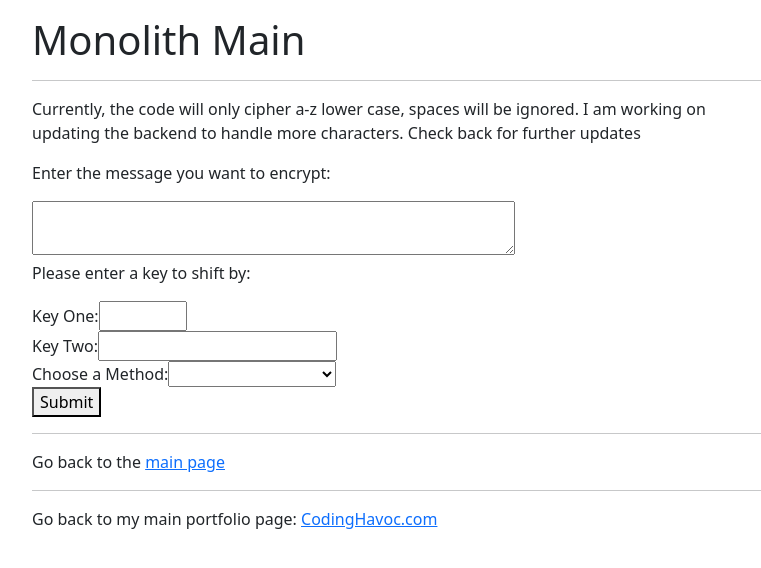
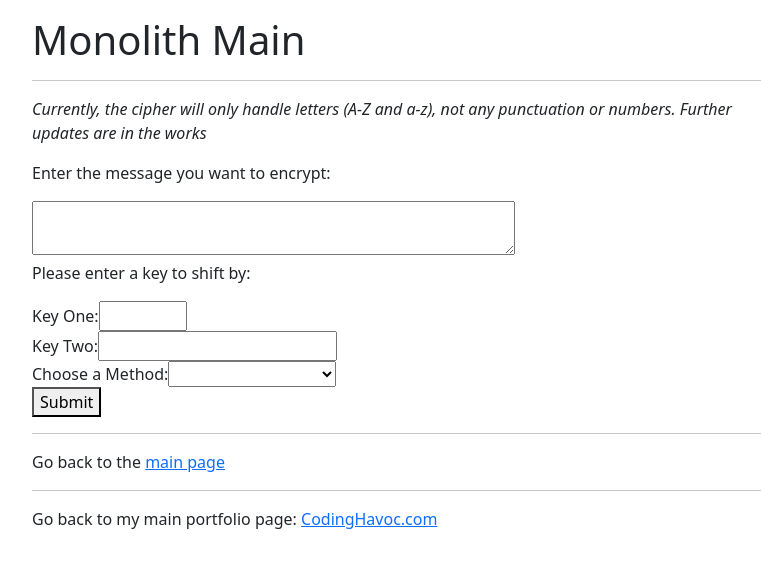
Before and after one commit to codinghavoc13/angularFrontEnd, an Angular app: page /caesar in a window 1280 px wide. Shown: the top 568 px of the page, without its empty margins (50-811 px from the left). Built offline with nearby package versions, Linux system fonts and the light colour scheme.

Commit message:
202311291303 - Updated character limit note

```diff
--- a/src/app/components/caesar-cipher/caesar-cipher.component.html
+++ b/src/app/components/caesar-cipher/caesar-cipher.component.html
@@ -1,7 +1,8 @@
 <div style="width:700px">
     <form [formGroup]="caesarForm" (ngSubmit)="onSubmit()">
         <div>
-            <p>Currently, the code will only cipher a-z lower case, spaces will be ignored. I am working on updating the backend to handle more characters. Check back for further updates</p>
+            <p><i>Currently, the cipher will only handle letters (A-Z and a-z),
+                not any punctuation or numbers. Further updates are in the works</i></p>
         </div>
         <div>
             <p>Enter the message you want to encrypt:</p>
```
